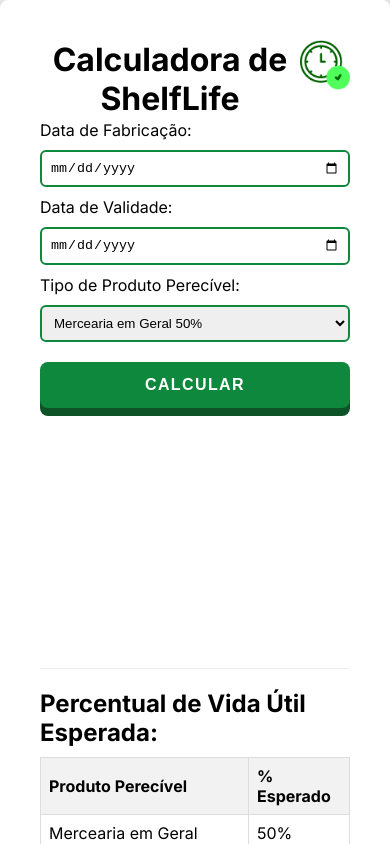
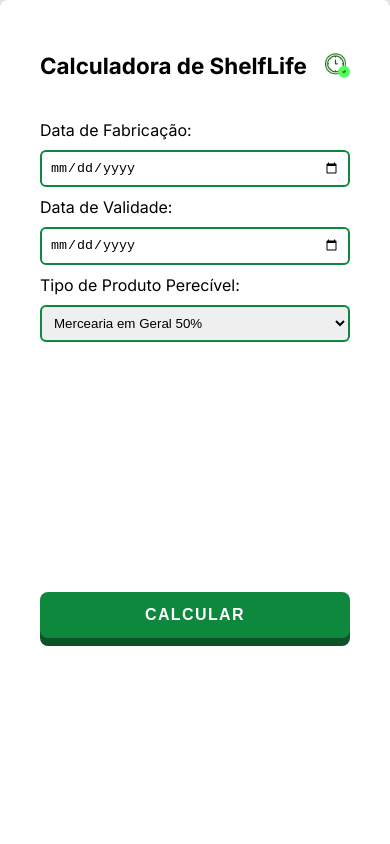
Before and after one commit to willliamdev/shelflife, a plain HTML site: page index.html in a window 390 px wide. Shown: the top 844 px of the page. Drawn offline with Linux system fonts and the light colour scheme.

Commit message:
fix some ui positions and sizes

```diff
--- a/index.html
+++ b/index.html
@@ -37,15 +37,16 @@
 
         </div>
 
+        <div id="resultado">
+
+        </div>
 
         <button onclick="calcularShelfLife()">CALCULAR</button>
 
 
         <!-- <div id="resultado"></div> -->
 
-        <div id="resultado">
 
-        </div>
 
 
         <div class="observacoes">
--- a/src/style.css
+++ b/src/style.css
@@ -26,8 +26,10 @@ body {
 header {
     height: 50px;
     display: flex;
+    align-items: center;
     justify-content: space-between;
     margin-bottom: 30px;
+    gap: 10px;
 }
 
 header img {
@@ -90,11 +92,7 @@ button:active {
 
 
 
-h1 {
 
-    text-align: center;
-    margin-bottom: 30px;
-}
 
 .dateInputContainer {
     display: flex;
@@ -139,6 +137,7 @@ h1 {
     flex: 1;
     height: 20px;
     border-radius: 4px;
+    min-width: 10%;
     display: flex;
     justify-content: end;
     align-items: center;
@@ -149,9 +148,8 @@ h1 {
     padding-right: 8px;
 }
 
-
 .observacoes {
-    margin-top: 30px;
+    margin-top: 300px;
     padding-top: 20px;
     border-top: 1px solid #eee;
 }
@@ -187,6 +185,12 @@ footer {
         margin: 0px;
     }
 
+    h1 {
+        font-size: 1.4rem;
+    }
+    header img {
+        height: 25px;
+    }
 
     .dateInputContainer {
         display: block;
```
